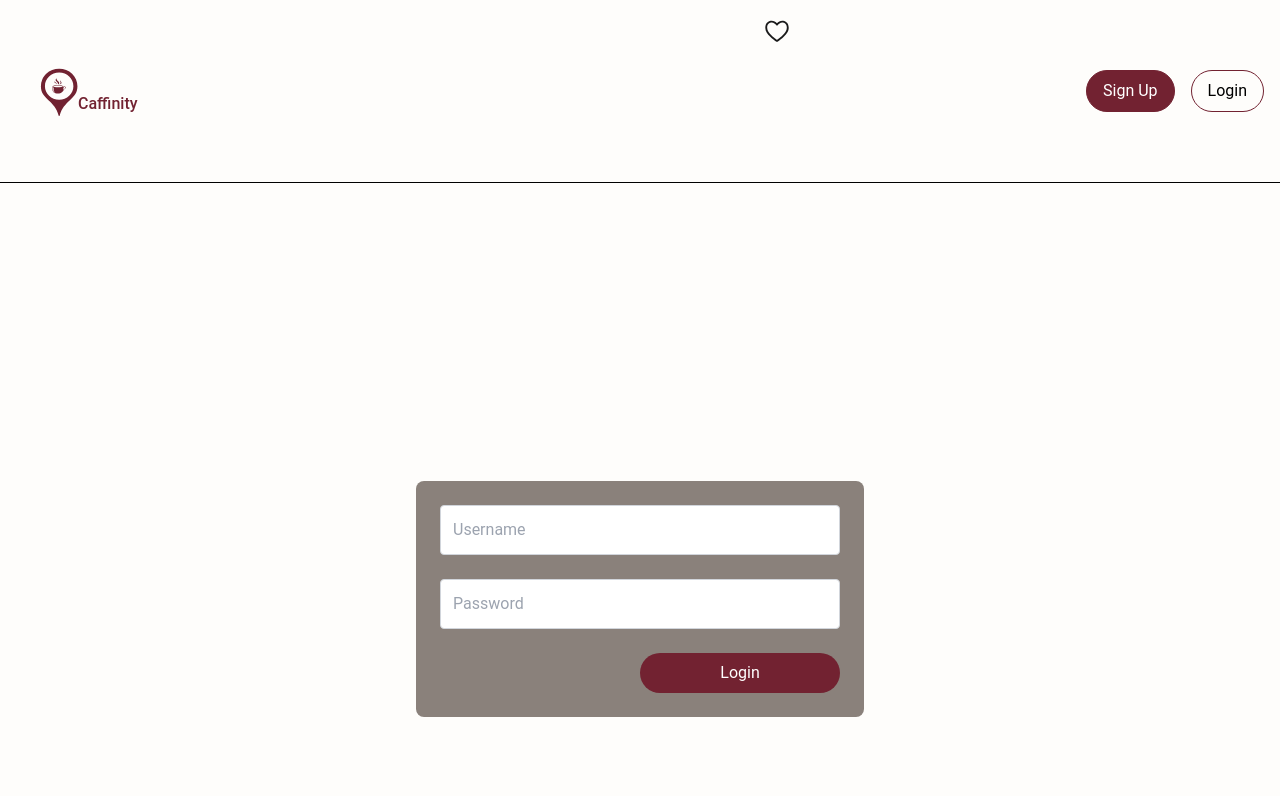
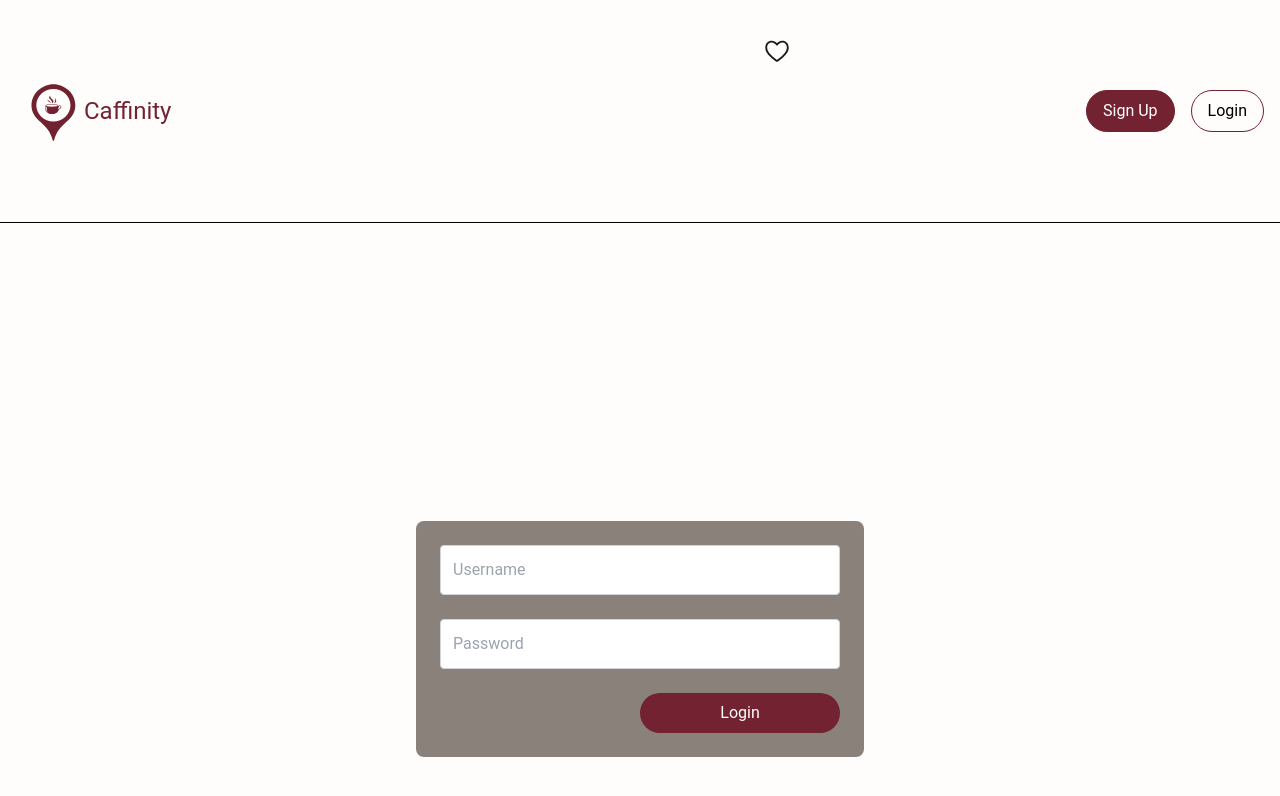
Before and after one commit to aleksandrvasilyev/caffinity, a React app in the folder client/: page /login in a window 1280 px wide. Shown: the top 796 px of the page. Built offline with nearby package versions, Linux system fonts and the light colour scheme.

Commit message:
logo fixe

```diff
--- a/client/src/components/Header/Header.jsx
+++ b/client/src/components/Header/Header.jsx
@@ -24,15 +24,17 @@ const Header = () => {
   };
 
   return (
-    <header className="flex items-center justify-between px-4 py-2 bg-background border-b border-text">
+    <header className="flex items-center justify-between px-4 py-7 bg-background border-b border-text">
       <div
-        className="flex flex-row justify-center items-center gap-0 p-3 cursor-pointer"
+        className="flex flex-row cursor-pointer gap-2 p-0"
         onClick={handleLogoClick}
       >
         <LogoIcon />{" "}
-        <h4 className="text-accent font-medium mr-3 self-end font-roboto">
-          Caffinity
-        </h4>
+        <div className="flex">
+          <p className="self-center font-roboto text-accent text-2xl">
+            Caffinity
+          </p>
+        </div>
       </div>
 
       <div className="flex items-center gap-4">
--- a/client/src/components/Icons/LogoIcon.jsx
+++ b/client/src/components/Icons/LogoIcon.jsx
@@ -4,8 +4,8 @@ const LogoIcon = () => {
   return (
     <div>
       <svg
-        width="50"
-        height="50"
+        width="60"
+        height="60"
         viewBox="0 0 150 284"
         fill="none"
         xmlns="http://www.w3.org/2000/svg"
```
